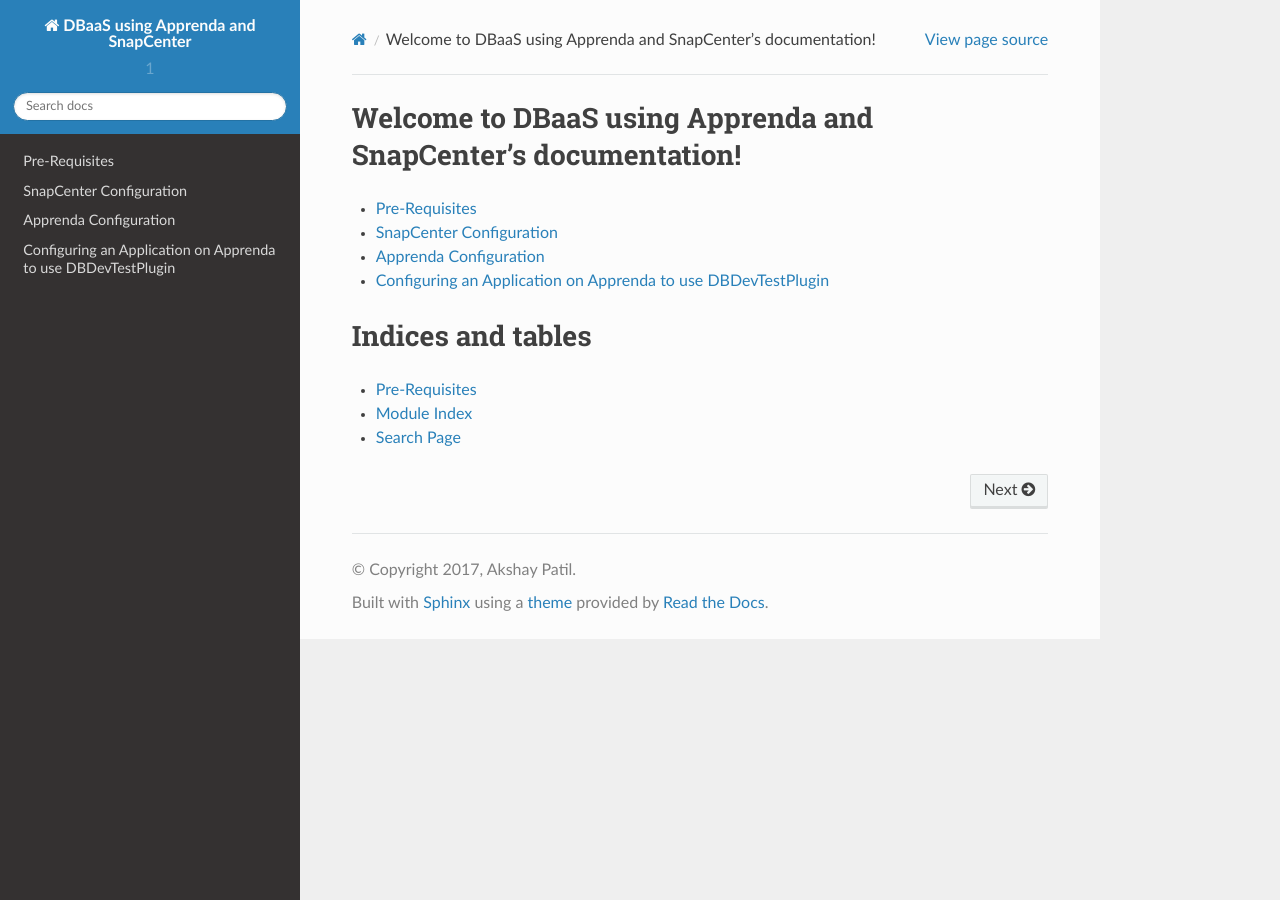
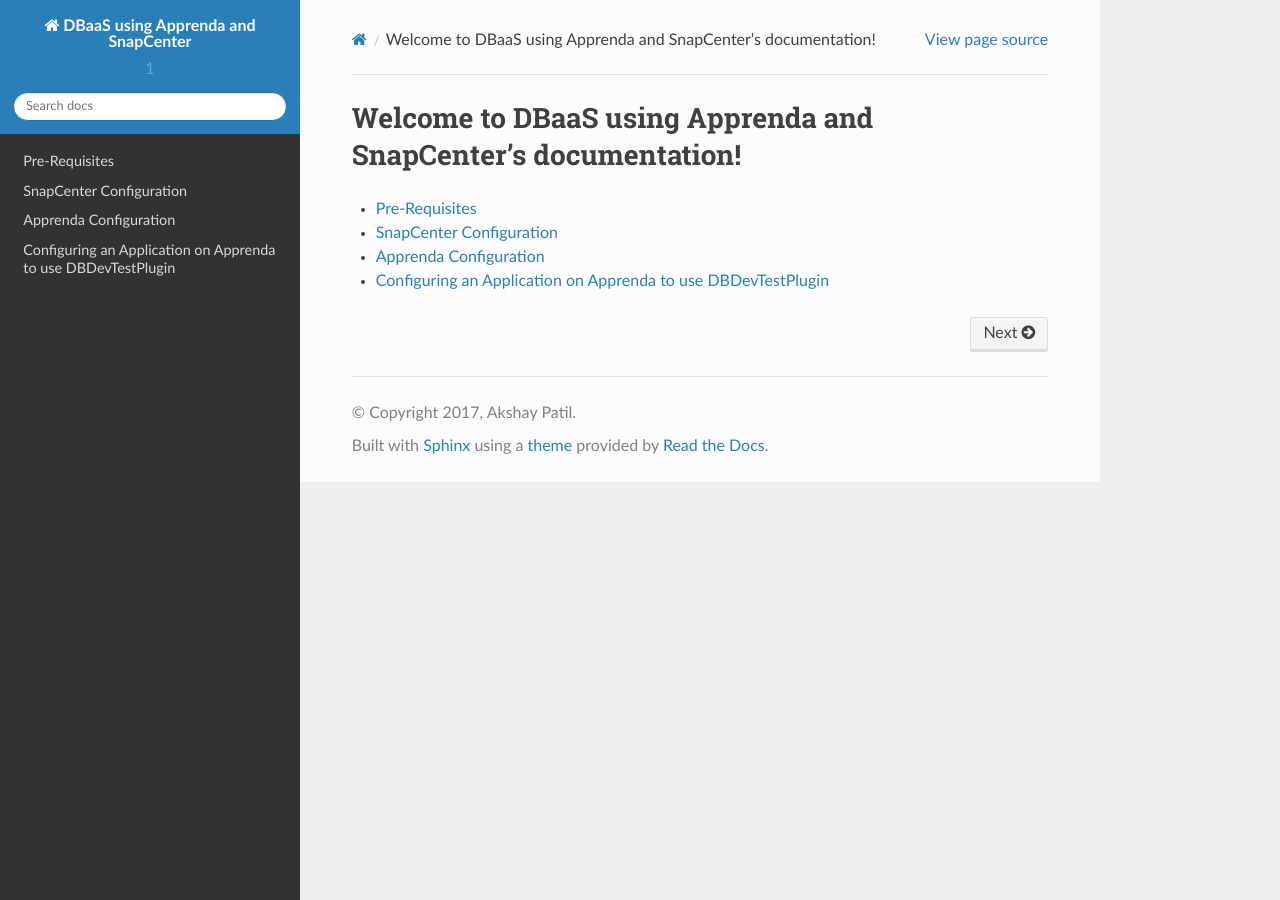
Before and after one commit to engineerakki/DBDevTestPluginDocs, a Sphinx documentation site: the page built from source/index.rst, in a window 1280 px wide. Built offline with Sphinx 7.4.7 and the Read the Docs theme 2.0.0, drawn with Linux system fonts in a browser that asks for light colours.

Commit message:
Update index.rst

```diff
--- a/source/index.rst
+++ b/source/index.rst
@@ -10,12 +10,3 @@
    :maxdepth: 2
 
    pre
-
-
-
-Indices and tables
-==================
-
-* :ref:`pre`
-* :ref:`modindex`
-* :ref:`search`
```
